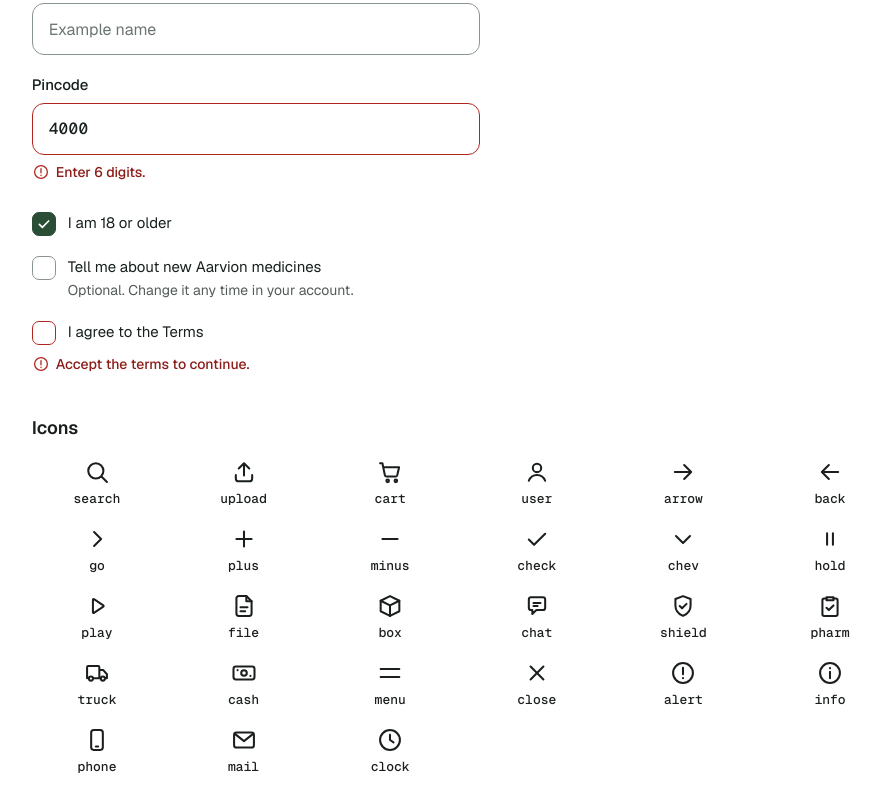
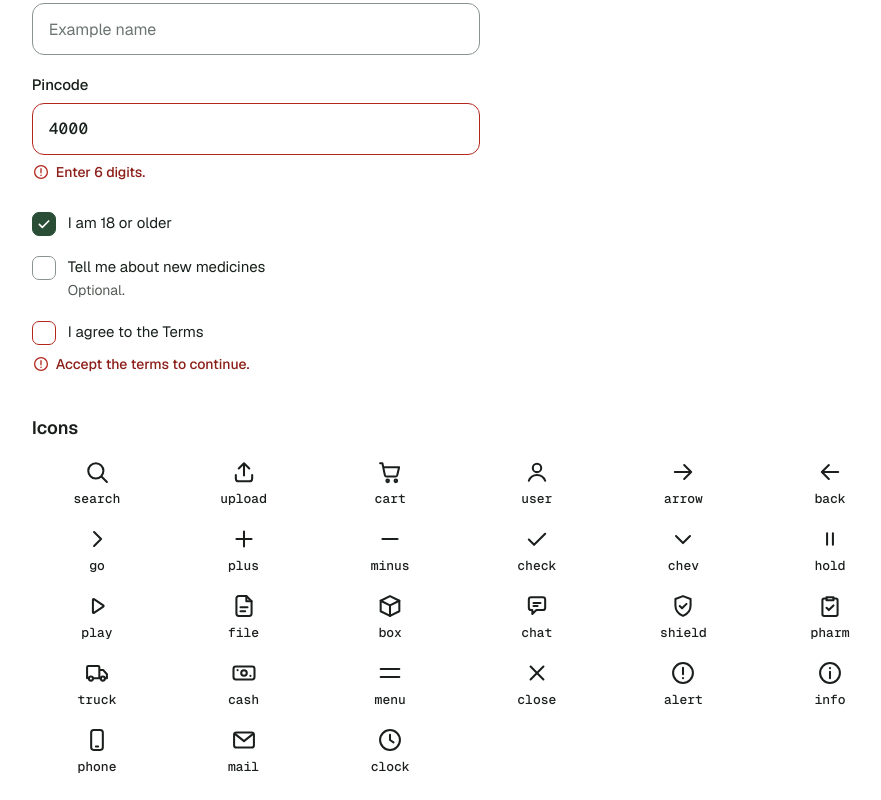
Before and after one commit to Harshit2807161/aarvion-website, a Next.js app: page /dev/styleguide in a window 1280 px wide. Shown: the part 2039-2839 px from the top of the page, without its empty margins (169-1050 px from the left). Built offline with nearby package versions, Linux system fonts and the light colour scheme; no server answers.

Commit message:
chore(dev): tighten the forms demo

```diff
--- a/src/app/dev/styleguide/forms-demo.tsx
+++ b/src/app/dev/styleguide/forms-demo.tsx
@@ -34,11 +34,7 @@ export function FormsDemo() {
       <TextField id="sg-bad" label="Pincode" mono defaultValue="4000" error="Enter 6 digits." />
       <div>
         <Checkbox id="sg-adult" label="I am 18 or older" defaultChecked />
-        <Checkbox
-          id="sg-news"
-          label="Tell me about new Aarvion medicines"
-          sub="Optional. Change it any time in your account."
-        />
+        <Checkbox id="sg-news" label="Tell me about new medicines" sub="Optional." />
         <Checkbox
           id="sg-terms"
           label="I agree to the Terms"
```
